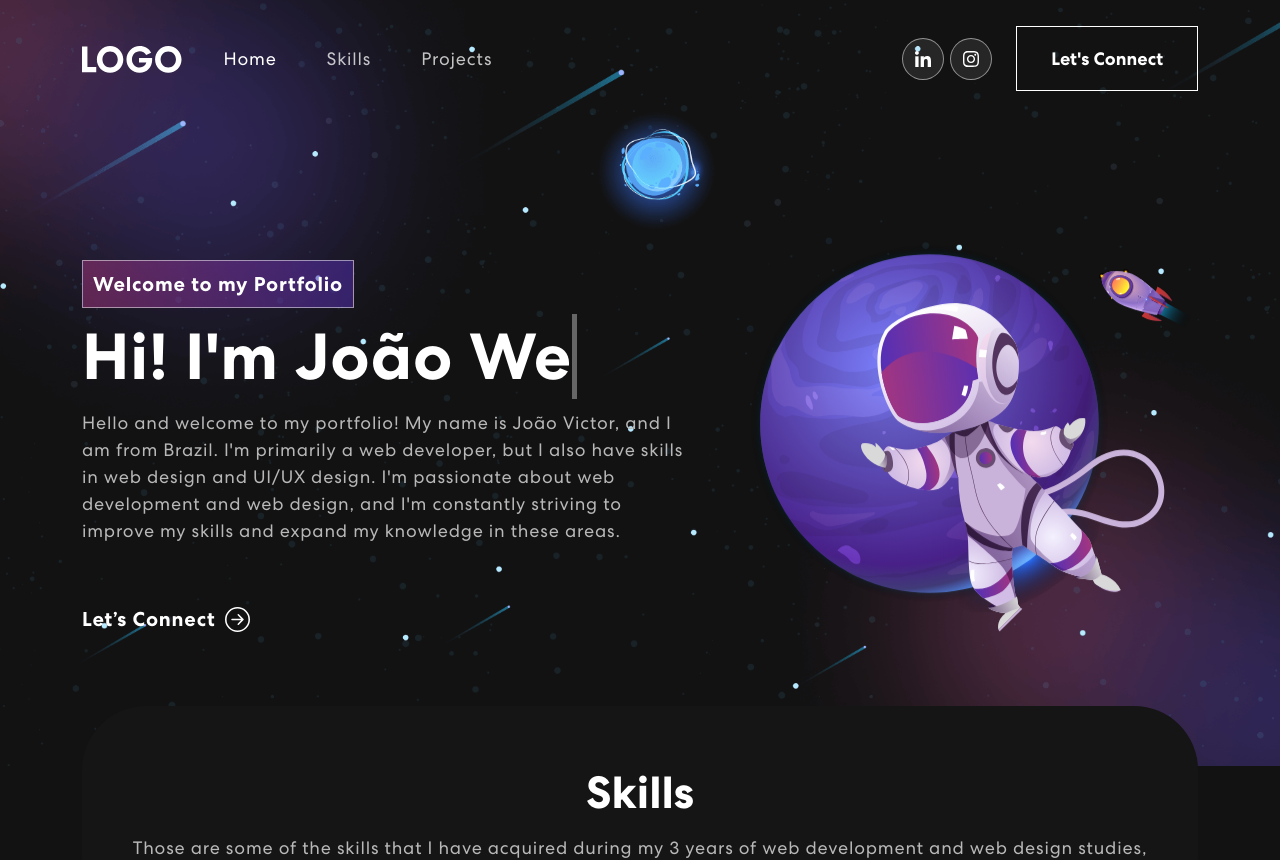
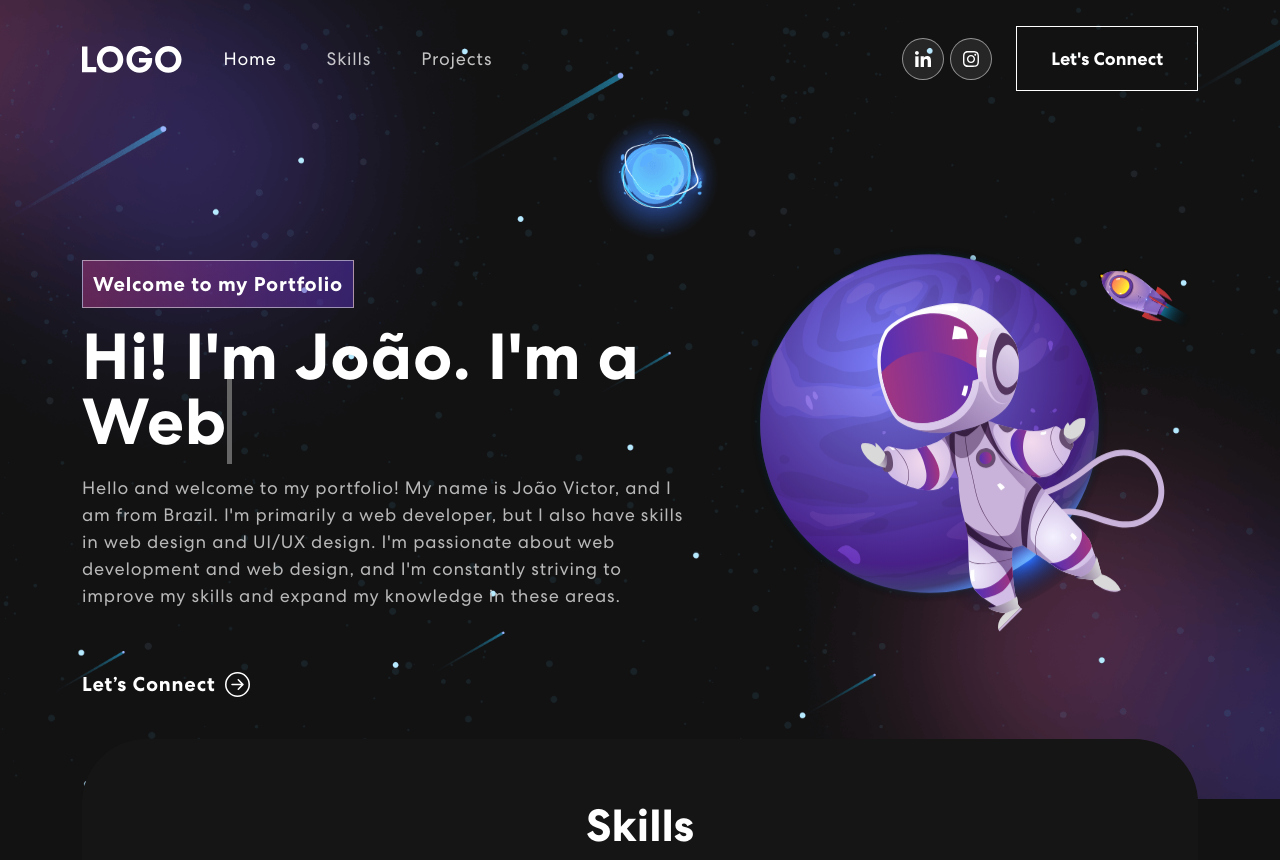
Before and after one commit to JoaoMadeiraxyz/personal-portfolio, a React (Create React App) app: page / in a window 1280 px wide. Shown: the top 860 px of the page. Built offline with nearby package versions, Linux system fonts and the light colour scheme.

Commit message:
deploy setup

```diff
--- a/package.json
+++ b/package.json
@@ -2,6 +2,7 @@
   "name": "personal-portfolio",
   "version": "0.1.0",
   "private": true,
+  "homepage": "https://JoaoMadeiraxyz.github.io",
   "dependencies": {
     "@testing-library/jest-dom": "^5.16.4",
     "@testing-library/react": "^13.3.0",
@@ -28,6 +29,8 @@
   "scripts": {
     "start": "react-scripts start",
     "build": "react-scripts build",
+    "predeploy": "npm run build",
+    "deploy": "gh-pages -d build --repo https://github.com/JoaoMadeiraxyz/JoaoMadeiraxyz.github.io.git",
     "test": "react-scripts test",
     "eject": "react-scripts eject"
   },
@@ -48,5 +51,8 @@
       "last 1 firefox version",
       "last 1 safari version"
     ]
+  },
+  "devDependencies": {
+    "gh-pages": "^5.0.0"
   }
 }
--- a/src/components/Banner.js
+++ b/src/components/Banner.js
@@ -41,7 +41,7 @@ export const Banner = () => {
       setIsDeleting(false);
       setLoopNum(loopNum + 1);
       setIndex(1);
-      setDelta(500);
+      setDelta(300);
     } else {
       setIndex(prevIndex => prevIndex + 1);
     }
@@ -56,7 +56,7 @@ export const Banner = () => {
               {({ isVisible }) =>
               <div className={isVisible ? "animate__animated animate__fadeIn" : ""}>
                 <span className="tagline">Welcome to my Portfolio</span>
-                <h1>{`Hi! I'm João`} <span className="txt-rotate" dataPeriod="1000" data-rotate='[ "Web Developer", "Web Designer", "UI/UX Designer" ]'><span className="wrap">{text}</span></span></h1>
+                <h1>{`Hi! I'm João. I'm a`} <span className="txt-rotate" dataPeriod="1000" data-rotate='[ "Web Developer", "Web Designer", "UI/UX Designer" ]'><span className="wrap">{text}</span></span></h1>
                   <p>Hello and welcome to my portfolio! My name is João Victor, and I am from Brazil. I'm primarily a web developer, but I also have skills in web design and UI/UX design. I'm passionate about web development and web design, and I'm constantly striving to improve my skills and expand my knowledge in these areas.</p>
                   <button onClick={() => console.log('connect')}>Let’s Connect <ArrowRightCircle size={25} /></button>
               </div>}
```
Also changed, not shown: 1 other file (tests, documents, lock files or other folders).
